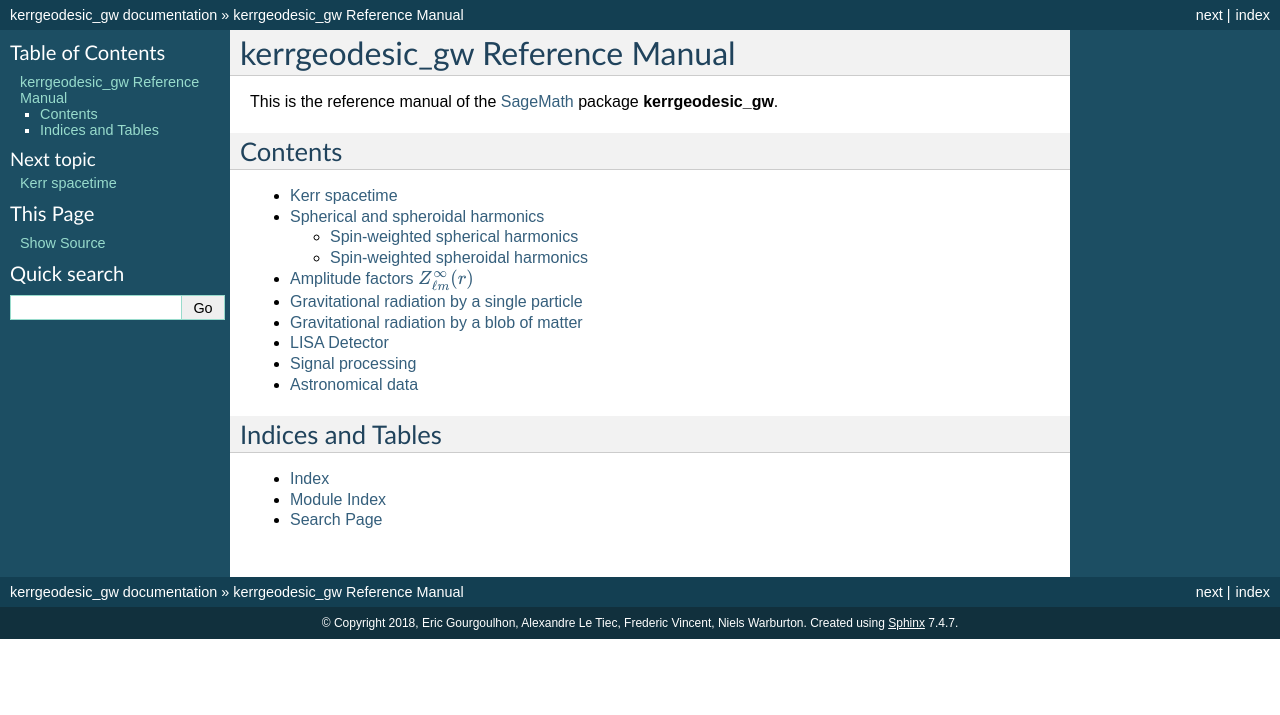
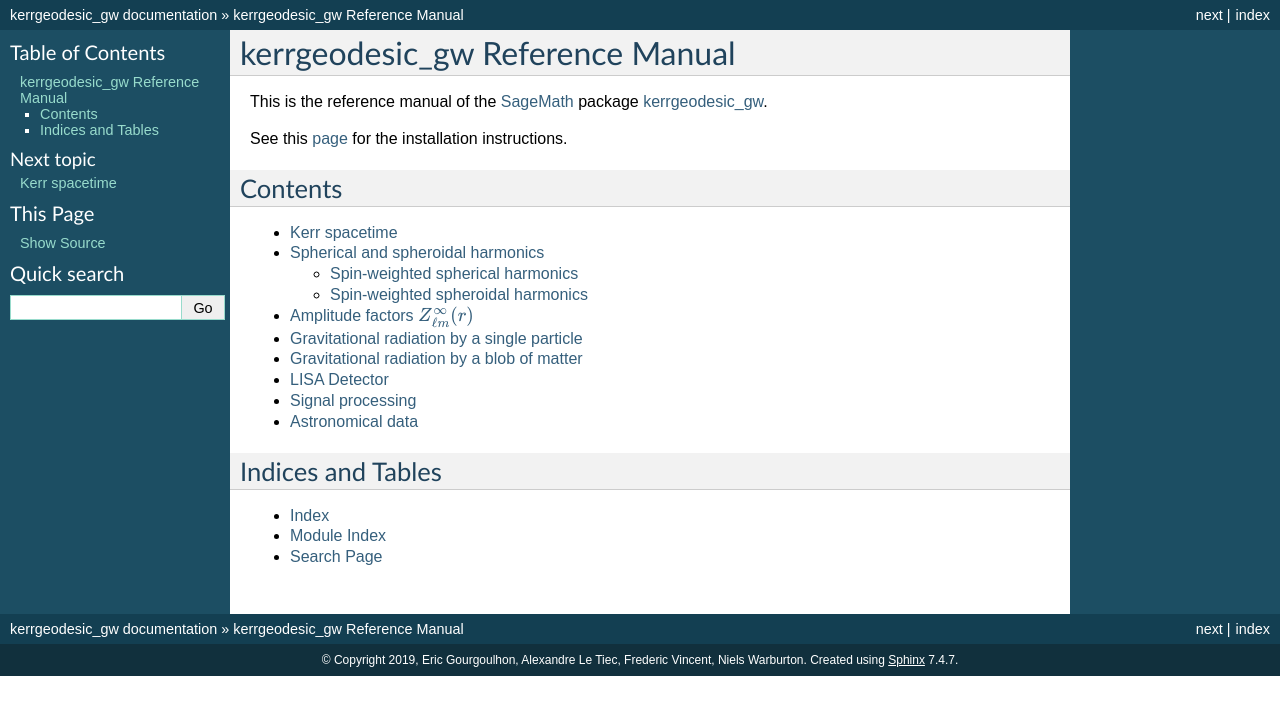
Before and after one commit to BlackHolePerturbationToolkit/kerrgeodesic_gw, a Sphinx documentation site: the page built from docs/source/index.rst, in a window 1280 px wide. Shown: the top 715 px of the page. Built offline with Sphinx 7.4.7, drawn with Linux system fonts in a browser that asks for light colours; formulas are drawn with MathJax 3; the version number could not be read and is left out.

```diff
--- a/docs/source/conf.py
+++ b/docs/source/conf.py
@@ -19,11 +19,11 @@ from sage.env import SAGE_DOC_SRC, SAGE_DOC, SAGE_SRC
 
 # General information about the project.
 project = "kerrgeodesic_gw"
-copyright = "2018, Eric Gourgoulhon, Alexandre Le Tiec, Frederic Vincent, Niels Warburton"
+copyright = "2019, Eric Gourgoulhon, Alexandre Le Tiec, Frederic Vincent, Niels Warburton"
 package_name = "kerrgeodesic_gw"
 package_name_latex = r"kerrgeodesic\_gw"
 package_folder = "../../kerrgeodesic_gw"
-authors = "2018, Eric Gourgoulhon, Alexandre Le Tiec, Frederic Vincent, Niels Warburton"
+authors = "2019, Eric Gourgoulhon, Alexandre Le Tiec, Frederic Vincent, Niels Warburton"
 authors_latex = r"Eric Gourgoulhon, Alexandre Le Tiec,\\ Frederic Vincent, Niels Warburton"
 
 try:
--- a/docs/source/index.rst
+++ b/docs/source/index.rst
@@ -3,7 +3,10 @@ kerrgeodesic_gw Reference Manual
 ================================
 
 This is the reference manual of the `SageMath <http://www.sagemath.org>`_
-package **kerrgeodesic_gw**.
+package
+`kerrgeodesic_gw <https://github.com/BlackHolePerturbationToolkit/kerrgeodesic_gw>`_.
+
+See this `page <https://github.com/BlackHolePerturbationToolkit/kerrgeodesic_gw/blob/master/README.md>`_ for the installation instructions.
 
 Contents
 ========
--- a/setup.py
+++ b/setup.py
@@ -24,7 +24,7 @@ setup(
     description='Gravitational radiation from material orbiting a Kerr black hole',
     long_description=readfile("README.md"), # get the long description from the README
     long_description_content_type='text/markdown',
-    url='https://gitlab.obspm.fr/gourgoul/kerrgeodesic_gw',
+    url='https://github.com/BlackHolePerturbationToolkit/kerrgeodesic_gw',
     author='Eric Gourgoulhon, Alexandre Le Tiec, Frederic Vincent, Niels Warburton',
     author_email='eric.gourgoulhon@obspm.fr', # choose a main contact email
     license='GPLv2+', # This should be consistent with the LICENCE file
```
Also changed, not shown: README.md (+23 -14 lines), 2 other files.
